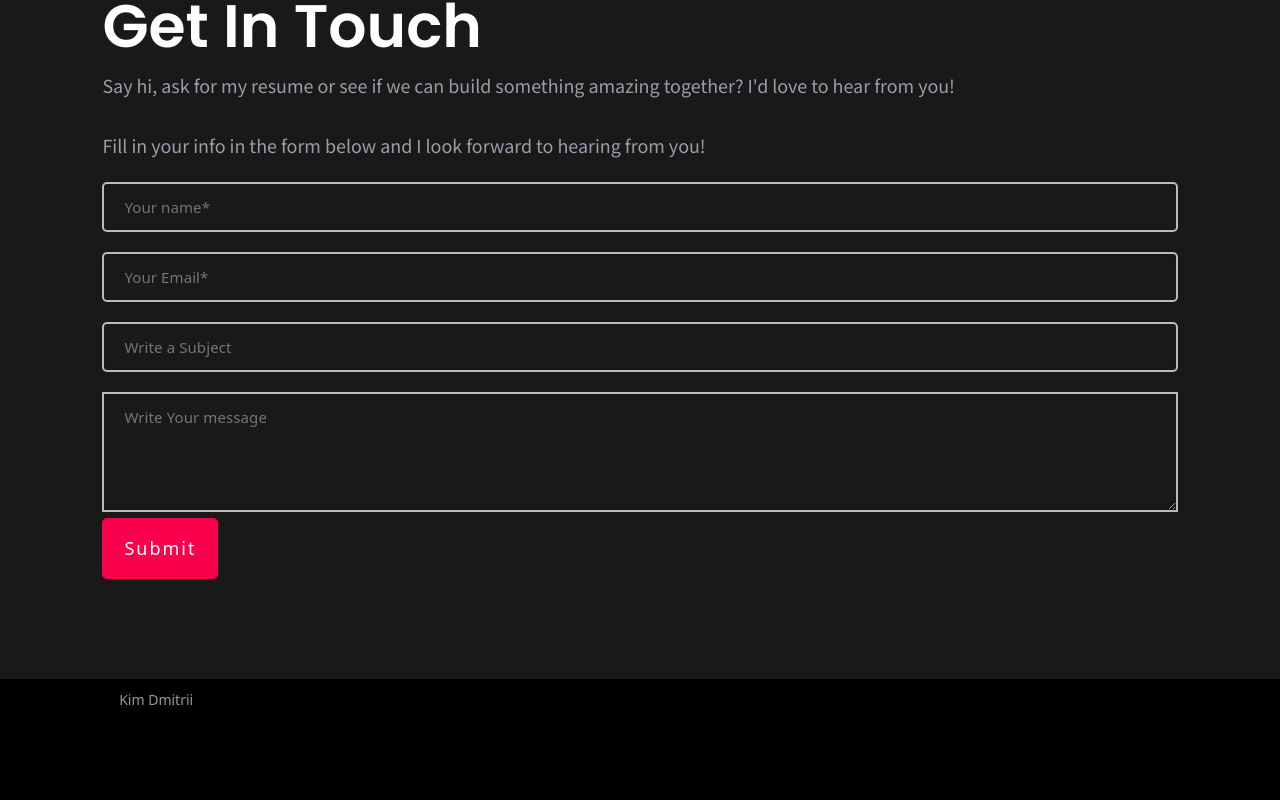
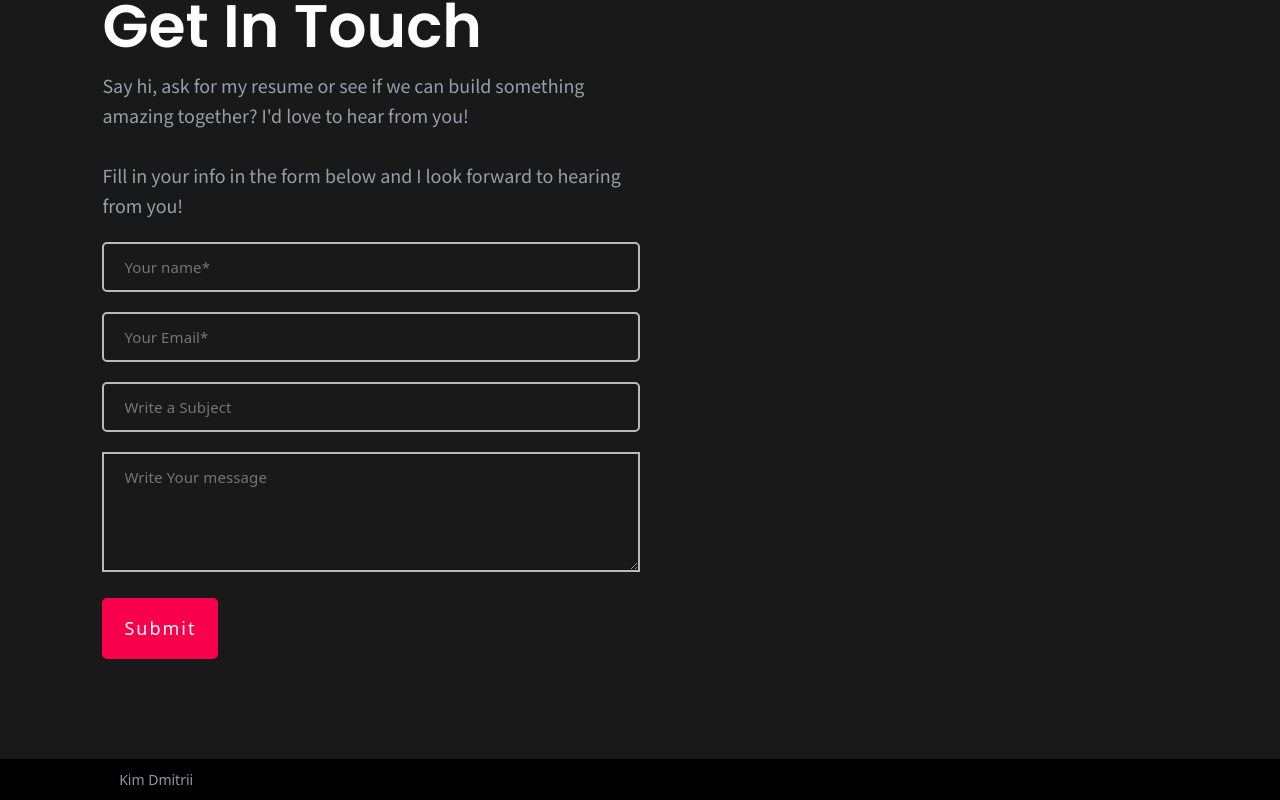
Before and after one commit to dkimd5/react-portfolio, a React (Create React App) app: page / in a window 1280 px wide. Shown: the part 4725-5525 px from the top of the page. Before the commit the page ends 5445 px from the top, so only its background shows below. Built offline with nearby package versions, Linux system fonts and the light colour scheme.

Commit message:
Add width for form and margin bottom for textarea

```diff
--- a/src/components/Contact/Contact.css
+++ b/src/components/Contact/Contact.css
@@ -4,6 +4,10 @@
 
 .contact h1.heading {
     text-align: start;
+}
+
+.contact__form {
+    width: 50%;
 }
 
 input.contact {
@@ -34,6 +38,7 @@ textarea#message {
     font-size: 15px;
     letter-spacing: .1px;
     border: 2px solid rgba(255, 255, 255, 0.7);
+    margin-bottom: 20px;
 }
 
 input.contact:focus, textarea#message:focus {
--- a/src/components/Contact/Contact.js
+++ b/src/components/Contact/Contact.js
@@ -7,7 +7,7 @@ function Contact() {
       <div className="section__container">
         <h1 className="heading">Get In Touch</h1>
         <div className="contact__content__wrp">
-          <div className="contact__form"></div>
+          <div className="contact__form">
             <p className="p__text">
               Say hi, ask for my resume or see if we can build something amazing
               together? I'd love to hear from you!
@@ -44,6 +44,7 @@ function Contact() {
           </div>
         </div>
       </div>
+    </div>
   );
 }
 
```
Lines whose indentation alone changed are shown as unchanged.
